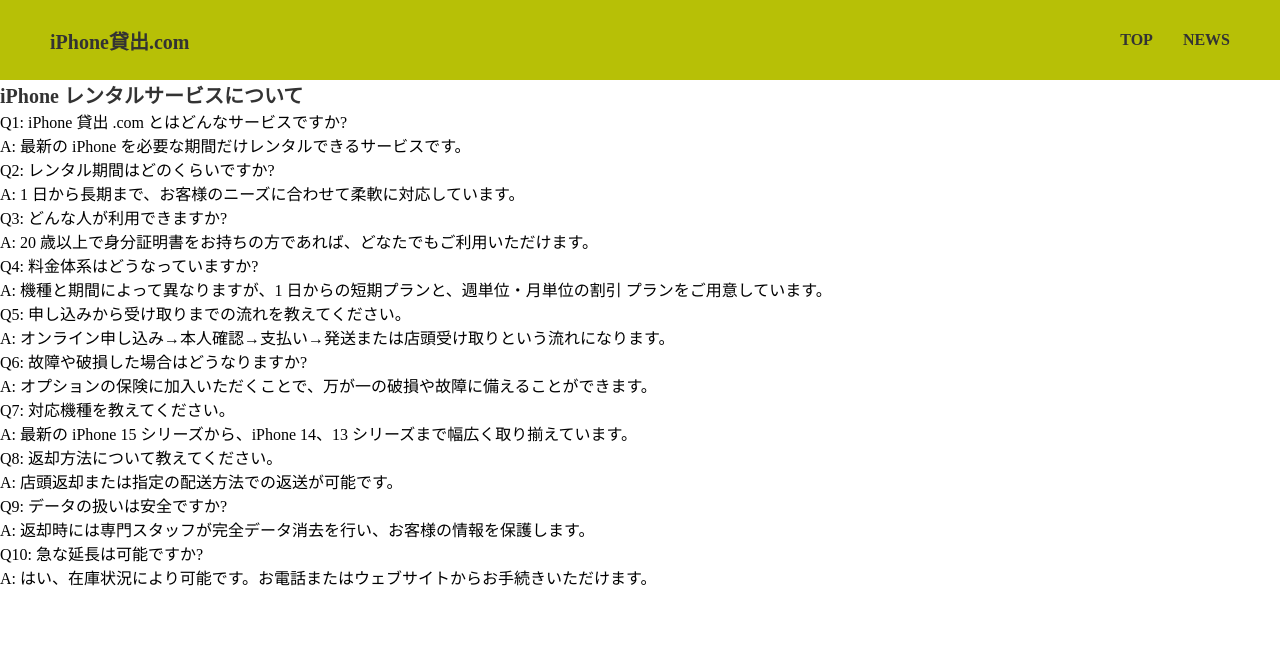
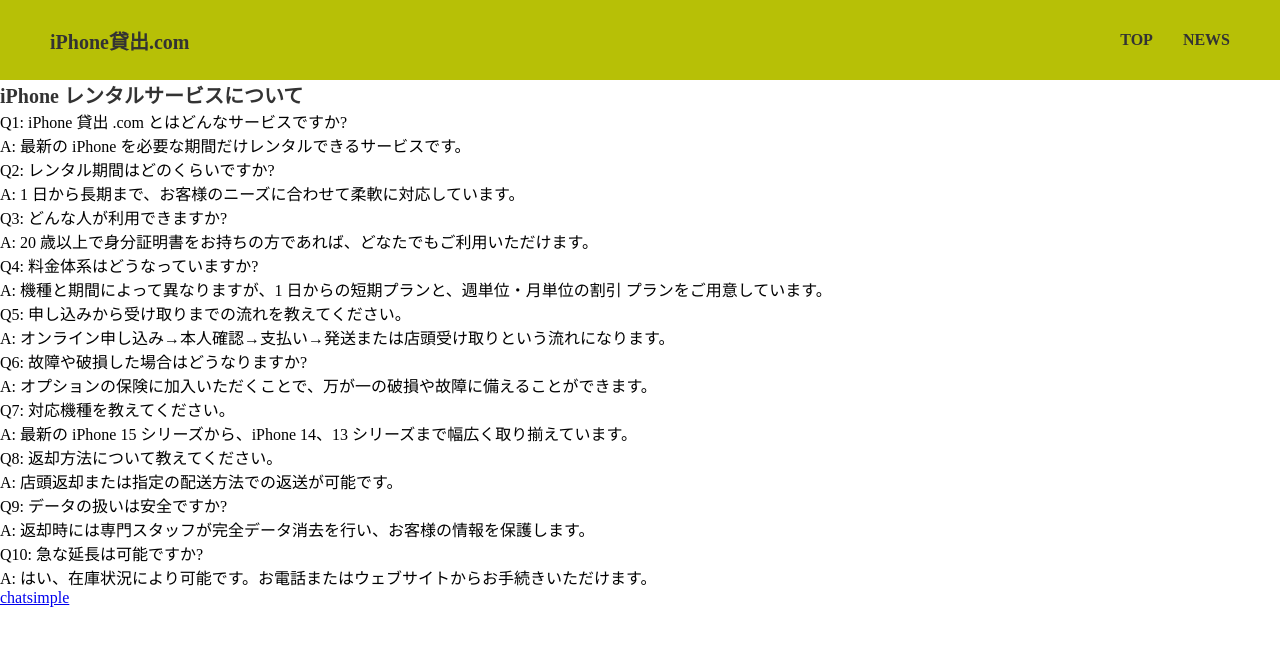
Before and after one commit to ringo-117/ipone_rental, a plain HTML site: page index.html in a window 1280 px wide. Drawn offline with Linux system fonts and the light colour scheme.

Commit message:
update_3
「chatsimple.ai」の試し（チャットボット）

```diff
--- a/index.html
+++ b/index.html
@@ -202,5 +202,6 @@
       var iframeLoaded = false; // iframeがロードされたかどうかを追跡するフラグ
       var lastUtterance = ""; // 最後に発話した内容を追跡するフラグ
   </script> -->
+  <chat-bot platform_id="2d26f139-9f49-4d58-ba85-8fa0650870ac" user_id="6eafcbbf-d033-454f-b2ac-1f1bac5a549f" chatbot_id="04f5fc4f-99db-4f58-8b72-b8682d741115" ><a href="https://www.chatsimple.ai/?utm_source=widget&utm_medium=referral">chatsimple</a></chat-bot><script src="https://cdn.chatsimple.ai/chat-bot-loader.js" defer></script>
   </body>
 </html>
```
